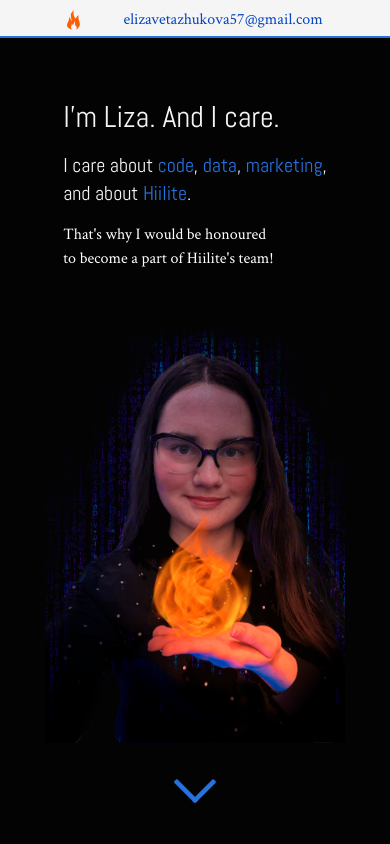
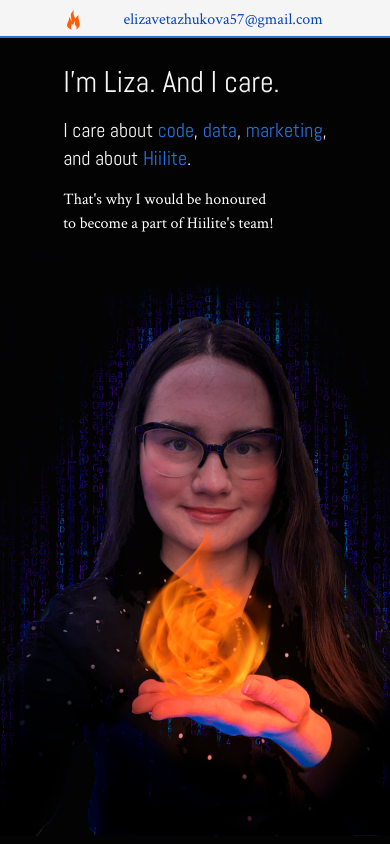
Before and after one commit to ElizavetaZhukova1/lizacodes, a React (Create React App) app: page /#/ForHiilite in a window 390 px wide. Shown: the top 844 px of the page. Built offline with nearby package versions, Linux system fonts and the light colour scheme.

Commit message:
small changes to intro

```diff
--- a/src/components/GenIntro.js
+++ b/src/components/GenIntro.js
@@ -6,7 +6,7 @@ import arrow from '../assets/Arrow_blue.svg';
 const GenIntro = ({care1="code", care2="data", care3="marketing", compName, compPoss}) => {
 
   return (
-    <div className="bg-black_bg min-h-screen flex items-center xs:max-md:flex-col xs:max-md:pt-16 xs:max-md:pb-2 xs:max-md:justify-evenly">
+    <div className="bg-black_bg min-h-screen flex items-center xs:max-md:flex-col xs:max-md:pt-12 xs:max-md:pb-2 xs:max-md:justify-evenly">
 
         <div className="md:pl-8 md:space-y-4 text-white_bg md:mx-auto md:grid md:grid-rows-7 xs:max-md:flex xs:max-md:flex-col xs:max-md:space-y-4 xs:max-md:text-left">
         <h1 className="md:text-7xl xs:max-md:text-3xl font-head_text md:row-start-3 xs:max-md:pt-4">
@@ -35,13 +35,13 @@ const GenIntro = ({care1="code", care2="data", care3="marketing", compName, comp
           src={photoWithFlame}
           alt="Liza with a flame"
           className="my-auto object-right justify-end items-end xs:max-md:hidden"
-          style={{ maxWidth: '600px'}} // Adjust the size as needed
+          style={{ maxWidth: '600px'}}
         />
         <img
           src={mobPhoto}
           alt="Liza with a flame"
           className="md:hidden mx-auto object-center py-4"
-          style={{ maxWidth: '300px'}} // Adjust the size as needed
+          style={{ maxWidth: '400px'}}
         />
   </div>
   <div className="md:hidden justify-center py-2">
```
